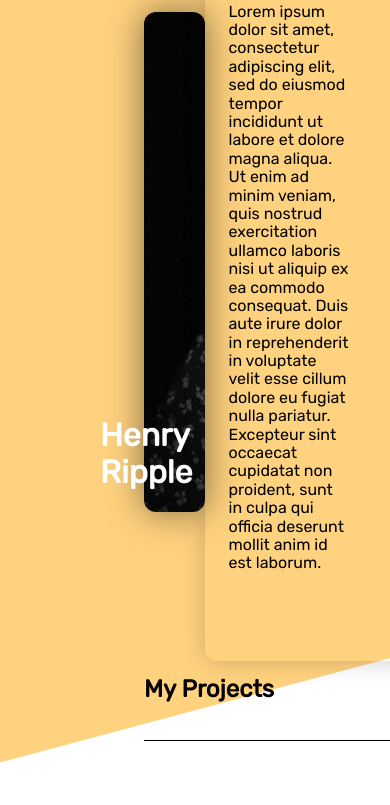
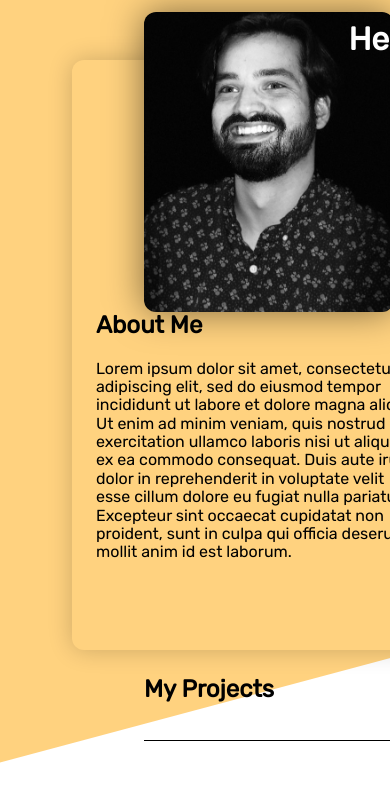
Before and after one commit to hripple46/Personal-Portfolio, a website: page index.html in a window 390 px wide. Shown: the top 805 px of the page. Drawn offline with nearby package versions, Linux system fonts and the light colour scheme.

Commit message:
added responsive design for 1st section for tablet size

```diff
--- a/style.css
+++ b/style.css
@@ -27,6 +27,7 @@ body {
   margin-left: 144px;
   background-image: url("./imgs/profile.jpeg");
   background-size: cover;
+  min-width: 250px;
 }
 .name > h1 {
   position: absolute;
@@ -116,3 +117,25 @@ body {
   color: white;
   padding-left: 24px;
 }
+@media (max-width: 1100px) {
+  .name > h1 {
+    top: -12px;
+    right: -144px;
+  }
+  .name {
+    background-position: 50%;
+    min-height: 300px;
+    max-width: 250px;
+    float: left;
+    margin-right: 24px;
+    z-index: 2;
+  }
+  .aboutMe {
+    display: block;
+  }
+  .aboutMe > .description {
+    margin-right: 72px;
+    margin-left: 72px;
+    position: relative;
+  }
+}
```
